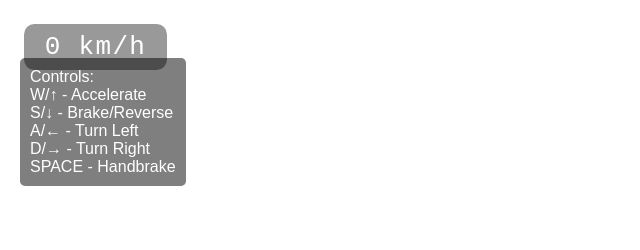
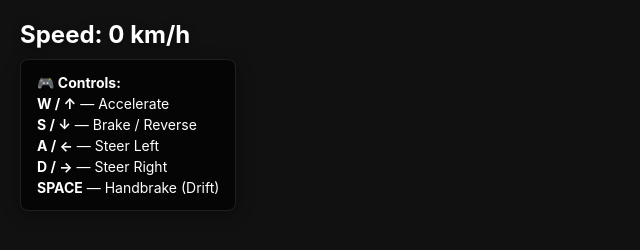
Before and after one commit to Akshayjg2204/chilldrift-, a website built with Vite: page index.html in a window 1280 px wide. Shown: the whole page, without its empty margins (0-640 px from the left). Built offline with nearby package versions, Linux system fonts and the light colour scheme.

Commit message:
chore: polish chilldrift with agency-grade README, OpenGraph tags, package metadata, and preview assets

```diff
--- a/index.html
+++ b/index.html
@@ -3,11 +3,29 @@
 <head>
     <meta charset="UTF-8">
     <meta name="viewport" content="width=device-width, initial-scale=1.0">
-    <title>Chill Drift - 3D Car Drifting Game</title>
+    <title>Chill Drift — 3D Browser Racing Game</title>
+    <meta name="description" content="High-octane browser-based 3D drifting game featuring the legendary AE86. Built with Three.js (WebGL) and Vite for realistic physics, dynamic lighting, and smooth 60 FPS gameplay.">
+    <meta name="author" content="Akshay Gaikwad (Streamline.dev)">
+    <meta name="keywords" content="Three.js, WebGL, 3D Game, Racing Game, AE86, Car Drift, Browser Game, Vite, JavaScript">
+
+    <!-- Open Graph / Facebook -->
+    <meta property="og:type" content="website">
+    <meta property="og:url" content="https://chill-drift.netlify.app/">
+    <meta property="og:title" content="Chill Drift — 3D Browser Racing Game">
+    <meta property="og:description" content="High-octane browser-based 3D drifting game featuring the legendary AE86. Built with Three.js and Vite for smooth 60 FPS drift physics.">
+    <meta property="og:image" content="/preview.png">
+
+    <!-- Twitter Card -->
+    <meta name="twitter:card" content="summary_large_image">
+    <meta name="twitter:title" content="Chill Drift — 3D Browser Racing Game">
+    <meta name="twitter:description" content="High-octane browser-based 3D drifting game featuring the legendary AE86. Built with Three.js and Vite for smooth 60 FPS drift physics.">
+    <meta name="twitter:image" content="/preview.png">
+
     <style>
         body {
             margin: 0;
             overflow: hidden;
+            background: #111;
         }
         #game-container {
             width: 100vw;
@@ -18,18 +36,25 @@
             top: 20px;
             left: 20px;
             color: white;
-            font-family: Arial, sans-serif;
+            font-family: -apple-system, BlinkMacSystemFont, "Segoe UI", Roboto, Helvetica, Arial, sans-serif;
             user-select: none;
+            z-index: 20;
         }
         #speed-meter {
             font-size: 24px;
+            font-weight: 700;
             margin-bottom: 10px;
+            text-shadow: 0 2px 8px rgba(0,0,0,0.6);
         }
         #controls {
-            font-size: 16px;
-            background: rgba(0, 0, 0, 0.5);
-            padding: 10px;
-            border-radius: 5px;
+            font-size: 14px;
+            background: rgba(0, 0, 0, 0.65);
+            backdrop-filter: blur(8px);
+            padding: 12px 16px;
+            border-radius: 8px;
+            border: 1px solid rgba(255, 255, 255, 0.1);
+            line-height: 1.5;
+            box-shadow: 0 4px 16px rgba(0,0,0,0.4);
         }
     </style>
 </head>
@@ -38,27 +63,31 @@
     <div id="ui-container">
         <div id="speed-meter">Speed: 0 km/h</div>
         <div id="controls">
-            Controls:<br>
-            W/↑ - Accelerate<br>
-            S/↓ - Brake/Reverse<br>
-            A/← - Turn Left<br>
-            D/→ - Turn Right<br>
-            SPACE - Handbrake
+            <b>🎮 Controls:</b><br>
+            <b>W / ↑</b> — Accelerate<br>
+            <b>S / ↓</b> — Brake / Reverse<br>
+            <b>A / ←</b> — Steer Left<br>
+            <b>D / →</b> — Steer Right<br>
+            <b>SPACE</b> — Handbrake (Drift)
         </div>
     </div>
     <div id="speedometer" style="
         position: absolute;
         top: 24px;
-        left: 24px;
+        right: 24px;
         color: #fff;
-        font-size: 2em;
-        font-family: monospace;
-        background: rgba(0,0,0,0.4);
-        padding: 0.3em 0.8em;
-        border-radius: 0.4em;
+        font-size: 1.8em;
+        font-family: 'JetBrains Mono', monospace;
+        font-weight: 700;
+        background: rgba(0,0,0,0.55);
+        backdrop-filter: blur(6px);
+        padding: 0.4em 0.9em;
+        border-radius: 0.5em;
+        border: 1px solid rgba(255,255,255,0.1);
         z-index: 10;
         pointer-events: none;
         letter-spacing: 0.05em;
+        display: none;
     ">
         0 km/h
     </div>
```
Also changed, not shown: package.json (+23 -2 lines), README.md, public/image.png (added), public/preview.png (added), 1 other file.
